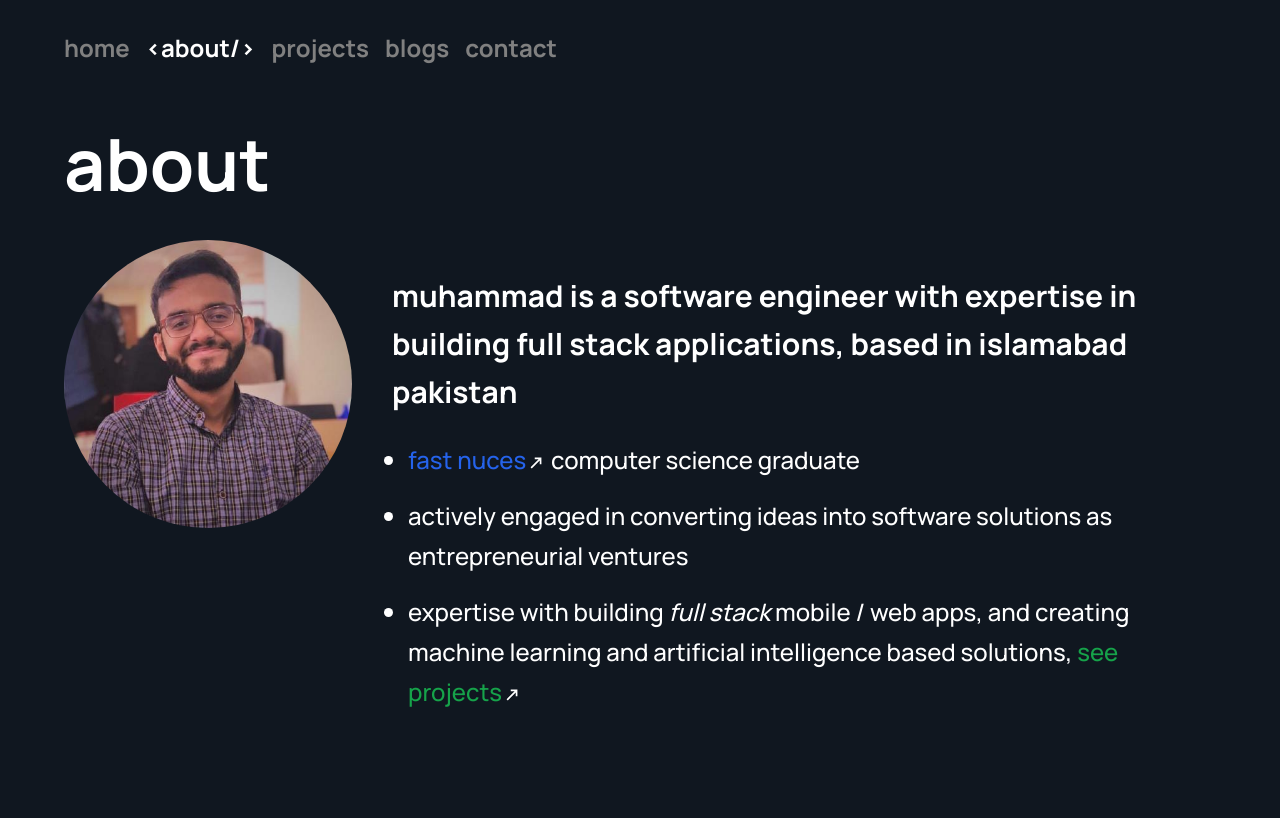
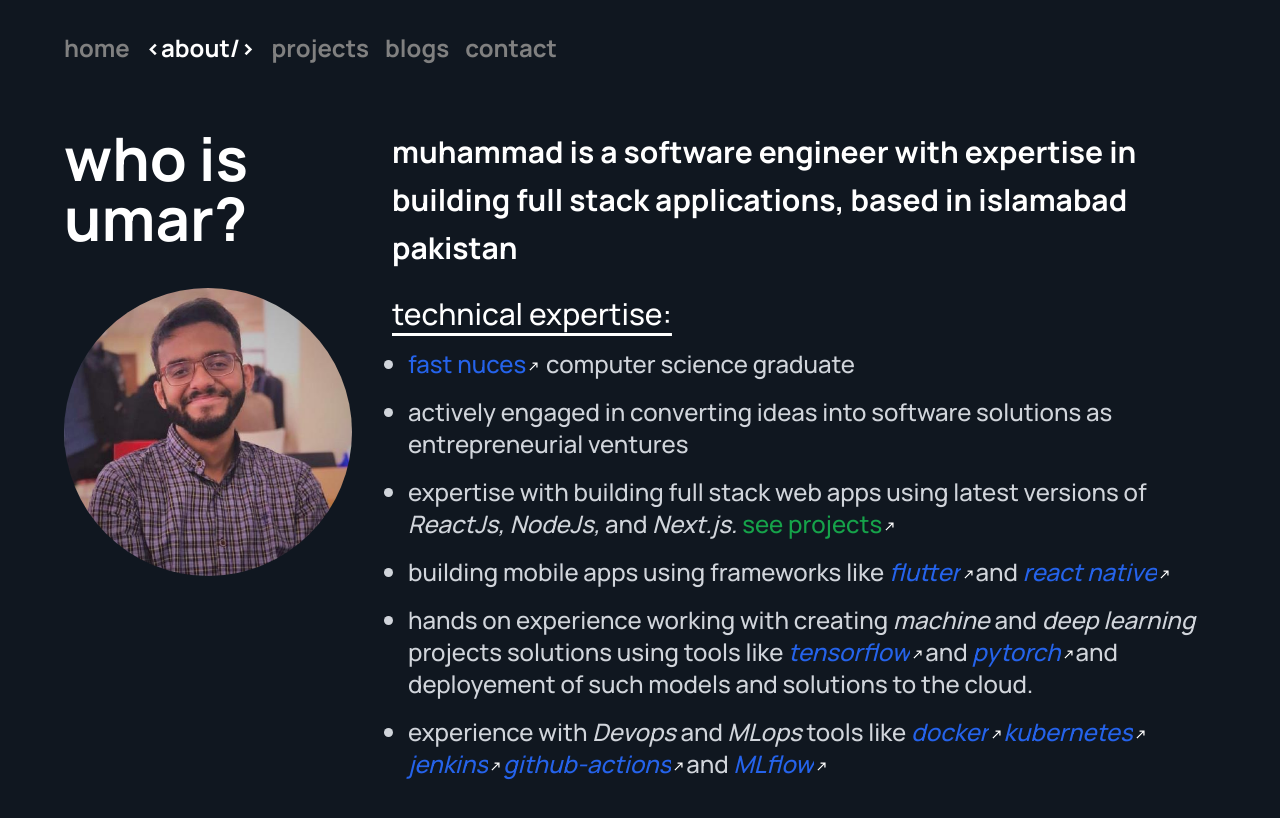
Before and after one commit to umarwaseeem/muhammadumarwaseem, a Next.js app: page /about in a window 1280 px wide. Shown: the top 818 px of the page. Built offline with nearby package versions, Linux system fonts and the light colour scheme.

Commit message:
chore: updated about section

```diff
--- a/app/about/page.js
+++ b/app/about/page.js
@@ -1,25 +1,28 @@
 import Image from "next/image";
 import Link from "next/link";
 import PageWrapper from "../components/pagewrapper";
+import LinkIcon from "../components/icons/link-icon";
 
 export default function About() {
     return (
         <PageWrapper>
 
-            <section className="flex h-fitx md:h-[calc(100vh-50px)] lg:h-[calc(100vh-50px)] flex-col lg:flex-row items-start justify-center lg:justify-evenly bg-midnightblue p-8 lg:px-16 lg:pb-16">
+            <section className="flex h-fit md:h-[calc(100vh-50px)] lg:h-[calc(100vh-50px)] flex-col lg:flex-row items-start justify-center lg:justify-evenly bg-midnightblue p-8 lg:px-16 lg:pb-16">
                 <div className="flex flex-col lg:w-3/12 justify-center items-start lg:justify-start h-fit lg:h-full">
-                    <h2 className="font-bold text-4xl lg:text-7xl text-white">about</h2>
-                    <div className="flex justify-start items-start w-1/2 lg:w-full mt-10">
+                    <h2 className="font-bold text-4xl lg:text-6xl text-white">who is umar?</h2>
+                    <div className="flex justify-start items-center w-1/2 lg:w-full mt-10">
                         <Image src="/umar.jpeg" alt="Umar's image" width={350} height={350} className="rounded-full" />
                     </div>
                 </div>
 
-                <div className="flex flex-col justify-start items-start lg:justify-end lg:items-end lg:w-9/12 lg:pl-10">
-                    <h2 className="font-bold text-xl lg:text-3xl text-white text-left pt-12 lg:pt-36 pb-6 lg:leading-[3rem]">muhammad is a software engineer with expertise in building full stack applications, based in islamabad pakistan</h2>
-                    <ul className="text-white text-md lg:text-2xl mb-4 lg:mb-6 text-left lg:text-left list-disc px-4 leading-8 lg:leading-10">
+                <div className="flex flex-col justify-start items-start lg:w-9/12 lg:pl-10">
+                    <h2 className="font-bold text-xl lg:text-3xl text-white text-left pt-12 lg:pt-0 pb-6 lg:leading-[3rem]">muhammad is a software engineer with expertise in building full stack applications, based in islamabad pakistan</h2>
+                    <h3 className="text-xl lg:text-3xl text-white pb-4 underline underline-offset-8">technical expertise: </h3>
+                    <ul className="text-gray-300 text-md lg:text-2xl text-left lg:text-left list-disc px-4 leading-8">
                         <li className="mb-4">
                             <Link href="https://www.nu.edu.pk/" className="text-blue-600 hover:underline underline-offset-4">
-                                fast nuces<Image src="/arrow-top-left.svg" alt="Projects" className="rotate-90 inline" width={20} height={20} />
+                                fast nuces
+                                <LinkIcon />
                             </Link>{" "}
                             computer science graduate
                         </li>
@@ -27,10 +30,63 @@ export default function About() {
                             actively engaged in converting ideas into software solutions as entrepreneurial ventures
                         </li>
                         <li className="mb-4">
-                            expertise with building <span className="italic">full stack</span> <span className="hover:text-purple-500">mobile</span> / <span className="hover:text-purple-500">web</span> apps, and creating <span className="hover:text-red-500">machine learning</span> and <span className="hover:text-red-500">artificial intelligence</span> based solutions,{" "}
+                            expertise with building full stack <span className="hover:text-purple-500">web </span>
+                            apps using latest versions of
+                            <span className="hover:text-purple-500 italic"> ReactJs, </span>
+                            <span className="hover:text-purple-500 italic"> NodeJs, </span>
+                            and
+                            <span className="hover:text-purple-500 italic"> Next.js.</span>{" "}
                             <Link href={"/projects"} className="text-green-600 hover:underline underline-offset-4 items-center">
                                 see projects
-                                <Image src="/arrow-top-left.svg" alt="Projects" className="rotate-90 inline" width={20} height={20} />
+                                <LinkIcon />
+                            </Link>
+                        </li>
+                        <li className="mb-4">
+                            building
+                            <span className="hover:text-purple-500"> mobile </span>
+                            apps using frameworks like{" "}
+                            <Link href="https://flutter.dev/" className="text-blue-600 hover:underline underline-offset-4 italic">flutter
+                            <LinkIcon />
+                            </Link>
+                            and{" "}
+                            <Link href="https://reactnative.dev/" className="text-blue-600 hover:underline underline-offset-4 italic">react native
+                                <LinkIcon />
+                            </Link>
+                        </li>
+                        <li className="mb-4">
+                            hands on experience working with creating <span className="hover:text-purple-500 italic">machine </span>
+                            and{" "}
+                            <span className="hover:text-purple-500 italic">deep learning </span>
+                            projects solutions using tools like {" "}
+                            <Link href="https://www.tensorflow.org/" className="text-blue-600 hover:underline underline-offset-4 italic">tensorflow
+                                <LinkIcon />
+                            </Link>
+                            and {" "}
+                            <Link href="https://pytorch.org/" className="text-blue-600 hover:underline underline-offset-4 italic">pytorch
+                                <LinkIcon />
+                            </Link>
+                            and deployement of such models and solutions to the cloud.
+                        </li>
+                        <li className="mb-4">
+                            experience with
+                            <span className="italic hover:text-purple-500"> Devops</span> and
+                            <span className="italic hover:text-purple-500"> MLops </span>
+                            tools like{" "}
+                            <Link href="https://www.docker.com/" className="text-blue-600 hover:underline underline-offset-4 italic">docker
+                                <LinkIcon />
+                            </Link>
+                            <Link href="https://kubernetes.io/" className="text-blue-600 hover:underline underline-offset-4 italic">kubernetes
+                                <LinkIcon />
+                            </Link>
+                            <Link href="https://www.jenkins.io/" className="text-blue-600 hover:underline underline-offset-4 italic">jenkins
+                                <LinkIcon />
+                            </Link>
+                            <Link href="https://github.com/actions" className="text-blue-600 hover:underline underline-offset-4 italic">github-actions
+                                <LinkIcon />
+                            </Link>
+                            and {" "}
+                            <Link href="https://mlflow.org/" className="text-blue-600 hover:underline underline-offset-4 italic">MLflow
+                                <LinkIcon />
                             </Link>
                         </li>
                     </ul>
--- a/app/blogs/page.js
+++ b/app/blogs/page.js
@@ -33,7 +33,7 @@ export default function BlogsIntro() {
 
     return (
         <section className="flex h-[calc(100vh-50px)] flex-col items-start justify-start bg-midnightblue p-8 lg:px-16 lg:pb-16">
-            <h2 className="font-bold text-4xl md:text-5xl lg:text-7xl text-white mb-14">recent writings</h2>
+            <h2 className="font-bold text-4xl md:text-5xl lg:text-6xl text-white mb-14">recent writings</h2>
 
             <div className="flex flex-col items-start space-y-4 mb-20 w-full max-w-full lg:max-w-3xl">
                 <div>
--- a/app/components/icons/link-icon.jsx
+++ b/app/components/icons/link-icon.jsx
@@ -2,6 +2,6 @@ import Image from 'next/image';
 
 export default function LinkIcon() {
     return (
-        <Image src="/arrow-top-left.svg" alt="Projects" className="rotate-90 inline" width={20} height={20} />
+        <Image src="/arrow-top-left.svg" alt="Projects" className="rotate-90 inline" width={15} height={15} />
     )
 }
--- a/app/contact/page.js
+++ b/app/contact/page.js
@@ -70,7 +70,7 @@ export default function Contact() {
     return (
         <PageWrapper>
             <section className="flex h-[calc(100vh-50px)] flex-col items-start lg:justify-start bg-midnightblue p-8 lg:px-16 lg:pb-16">
-                <h2 className="font-bold text-4xl md:text-5xl lg:text-7xl text-white mb-14">get in touch</h2>
+                <h2 className="font-bold text-4xl md:text-5xl lg:text-6xl text-white mb-14">get in touch</h2>
                 <div className="flex flex-col items-start lg:items-start space-y-6">
                     <AnimatePresence>
                         {isVisible && (
@@ -85,8 +85,8 @@ export default function Contact() {
                                         exit="hidden"
                                         custom={index}
                                     >
-                                        <span className={`${link.color} font-bold text-xl md:text-2xl lg:text-4xl`}>{link.label}</span>
-                                        <Link href={link.href} className="hover:underline underline-offset-4 lg:underline-offset-8 text-md md:text-2xl lg:text-4xl text-gray-200">{link.text}</Link>
+                                        <span className={`${link.color} font-bold text-lg md:text-xl lg:text-2xl`}>{link.label}</span>
+                                        <Link href={link.href} className="hover:underline underline-offset-4 lg:underline-offset-8 text-lg md:text-xl lg:text-2xl text-gray-200">{link.text}</Link>
                                         {/* <LinkIcon /> */}
 
                                         <Image
--- a/app/projects/page.js
+++ b/app/projects/page.js
@@ -4,7 +4,7 @@ export default function About() {
     return (
         <PageWrapper>
             <section className="flex h-[calc(100vh-50px)] flex-col items-start lg:justify-start bg-midnightblue p-8 lg:px-16 lg:pb-16">
-                <h2 className="font-bold text-4xl lg:text-7xl text-white mb-14">projects</h2>
+                <h2 className="font-bold text-4xl lg:text-6xl text-white mb-14">projects</h2>
             </section>
         </PageWrapper>
 
```
